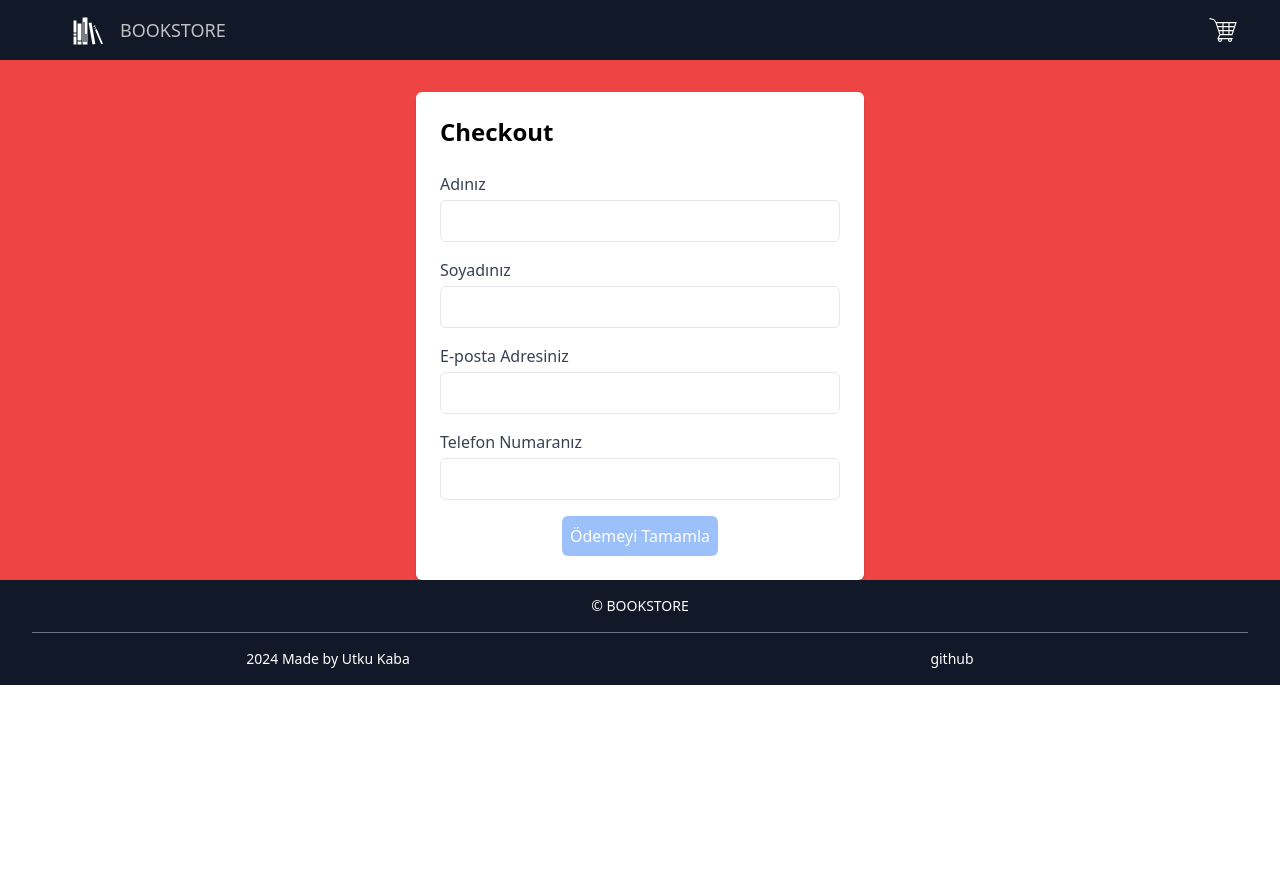
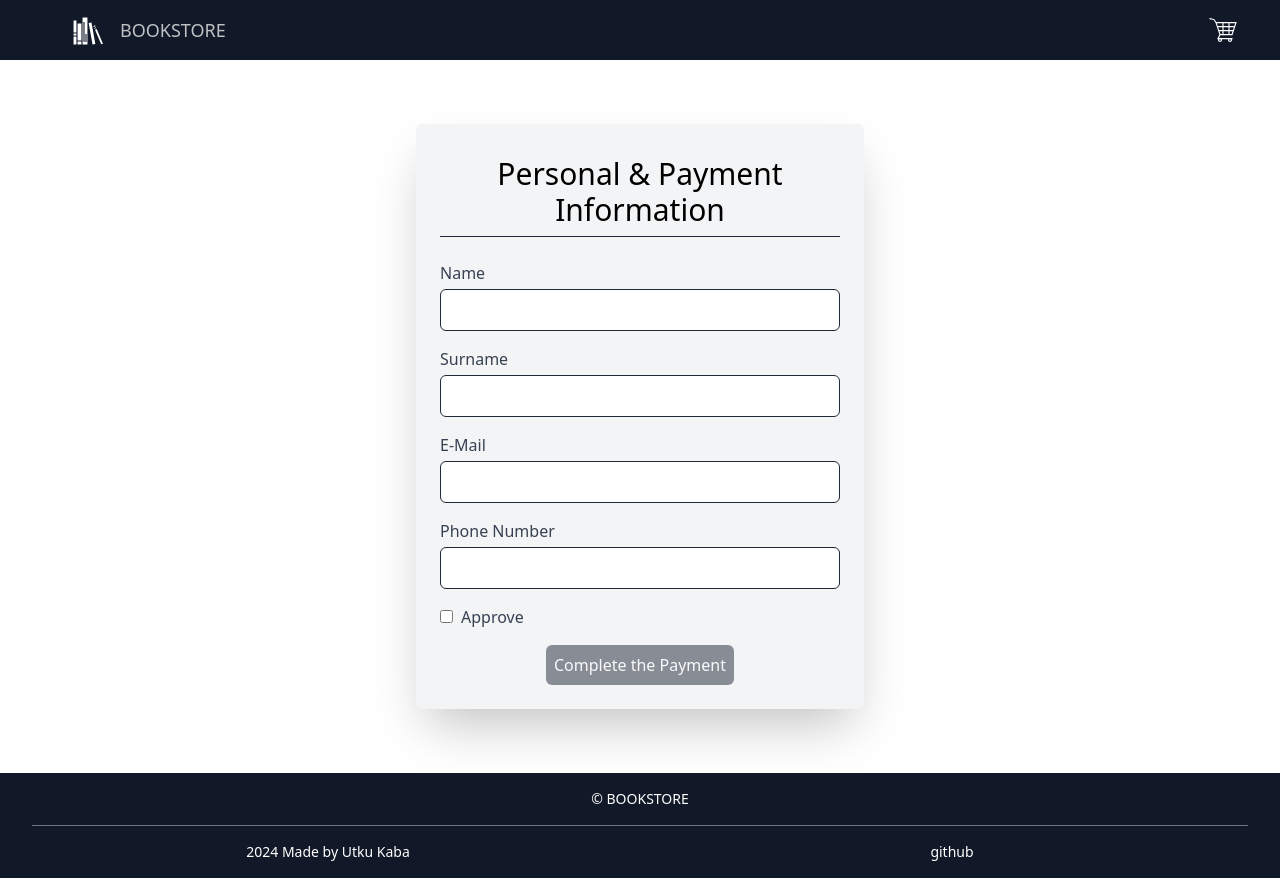
Before and after one commit to utqkaba/bookstore, a React (Vite) app: page /Checkout in a window 1280 px wide. Before the commit the page ends 800 px from the top, so only its background shows below. Built offline with nearby package versions, Linux system fonts and the light colour scheme.

Commit message:
card design

```diff
--- a/src/pages/Checkout.jsx
+++ b/src/pages/Checkout.jsx
@@ -10,82 +10,103 @@ function CheckoutForm() {
     lastName: '',
     email: '',
     phone: '',
+    isConfirmed: false,
   });
 
   const handleChange = (e) => {
-    const { name, value } = e.target;
+    const { name, value, type, checked } = e.target;
+    // If the input is a checkbox, use checked value; otherwise, use value
+    const inputValue = type === 'checkbox' ? checked : value;
+
     setFormData((prevData) => ({
       ...prevData,
-      [name]: value,
+      [name]: inputValue,
     }));
   };
 
   const handleSubmit = (e) => {
     e.preventDefault();
-    // Burada form verilerini kullanabilir veya başka bir işlem yapabilirsiniz
-    console.log('Form Verileri:', formData);
+    // Check if the confirmation checkbox is checked before proceeding
+    if (formData.isConfirmed) {
+      // Continue with form submission or other actions
+      console.log('Form Verileri:', formData);
+    } else {
+      alert('Lütfen onay kutusunu işaretleyin.');
+    }
   };
 
   const isButtonDisabled = () => {
-    return !formData.firstName || !formData.lastName || !formData.email || !formData.phone;
+    return !formData.firstName || !formData.lastName || !formData.email || !formData.phone || !formData.isConfirmed;
   };
 
   return (
-    <div className="bg-red-500">
+    <div>
       <Navbar />
-      <form onSubmit={handleSubmit} className="max-w-md mx-auto mt-8 p-6 bg-white shadow-md rounded-md">
-        <h2 className="text-2xl font-bold mb-6">Checkout</h2>
+      <form onSubmit={handleSubmit} className="max-w-md mx-auto my-16 p-6 bg-gray-100 shadow-2xl rounded-md">
+        <p className="text-center text-3xl font-extralight p-2 mb-6 border-b border-gray-800 ">Personal & Payment Information</p>
         <div className="mb-4">
-          <label htmlFor="firstName" className="block text-gray-700">Adınız</label>
+          <label htmlFor="firstName" className="block text-gray-700">Name</label>
           <input
             type="text"
             id="firstName"
             name="firstName"
             value={formData.firstName}
             onChange={handleChange}
-            className="mt-1 p-2 w-full border rounded-md"
+            className="mt-1 p-2 w-full border border-gray-800 rounded-md"
             required
           />
         </div>
         <div className="mb-4">
-          <label htmlFor="lastName" className="block text-gray-700">Soyadınız</label>
+          <label htmlFor="lastName" className="block text-gray-700">Surname</label>
           <input
             type="text"
             id="lastName"
             name="lastName"
             value={formData.lastName}
             onChange={handleChange}
-            className="mt-1 p-2 w-full border rounded-md"
+            className="mt-1 p-2 w-full border border-gray-800 rounded-md"
             required
           />
         </div>
         <div className="mb-4">
-          <label htmlFor="email" className="block text-gray-700">E-posta Adresiniz</label>
+          <label htmlFor="email" className="block text-gray-700">E-Mail</label>
           <input
             type="email"
             id="email"
             name="email"
             value={formData.email}
             onChange={handleChange}
-            className="mt-1 p-2 w-full border rounded-md"
+            className="mt-1 p-2 w-full border border-gray-800 rounded-md"
             required
           />
         </div>
         <div className="mb-4">
-          <label htmlFor="phone" className="block text-gray-700">Telefon Numaranız</label>
+          <label htmlFor="phone" className="block text-gray-700">Phone Number</label>
           <input
             type="tel"
             id="phone"
             name="phone"
             value={formData.phone}
             onChange={handleChange}
-            className="mt-1 p-2 w-full border rounded-md"
+            className="mt-1 p-2 w-full border border-gray-800 rounded-md"
             required
           />
         </div>
+        <div className="mb-4">
+          <label className="block text-gray-700">
+            <input
+              type="checkbox"
+              name="isConfirmed"
+              checked={formData.isConfirmed}
+              onChange={handleChange}
+              className="mr-2"
+            />
+            Approve
+          </label>
+        </div>
         <div className="flex justify-center">
-          <Link to="/Success" className={`bg-blue-500 text-white p-2 rounded-md ${isButtonDisabled() ? 'pointer-events-none opacity-50' : ''}`} disabled={isButtonDisabled()}>
-            Ödemeyi Tamamla
+          <Link to="/Success" className={`bg-gray-800 text-white p-2 rounded-md hover:bg-gray-600 hover:scale-110 duration-500 ${isButtonDisabled() ? 'pointer-events-none opacity-50' : ''}`} disabled={isButtonDisabled()}>
+            Complete the Payment
           </Link>
         </div>
       </form>
--- a/src/pages/Success.jsx
+++ b/src/pages/Success.jsx
@@ -8,9 +8,9 @@ function Success() {
       <Navbar />
       <div className="flex flex-col items-center justify-center min-h-screen">
         <p className="text-xl font-extralight text-gray-800 p-2 mb-4">Your cargo tracking number: <strong>LM171836823TR</strong> </p>
-        <div className="text-center bg-gray-800 p-10 py-18 shadow-md w-2/5 border rounded-lg">
+        <div className="text-center bg-gray-100 p-10 py-18 shadow-2xl w-2/5 border rounded-lg">
           <h1 className="text-4xl font-extralight text-green-500 mb-4"> Successful Payment!</h1>
-          <p className="text-lg font-extralight text-white mb-8">Your payment has been successfully received.</p>
+          <p className="text-lg font-extralight text-gray-800 mb-8">Your payment has been successfully received.</p>
           <div className="flex justify-center">
             <Link to="/" className="bg-green-500 text-white font-extralight px-4 py-2 rounded-md hover:bg-green-600 hover:scale-110 duration-500">
               Homepage
```
